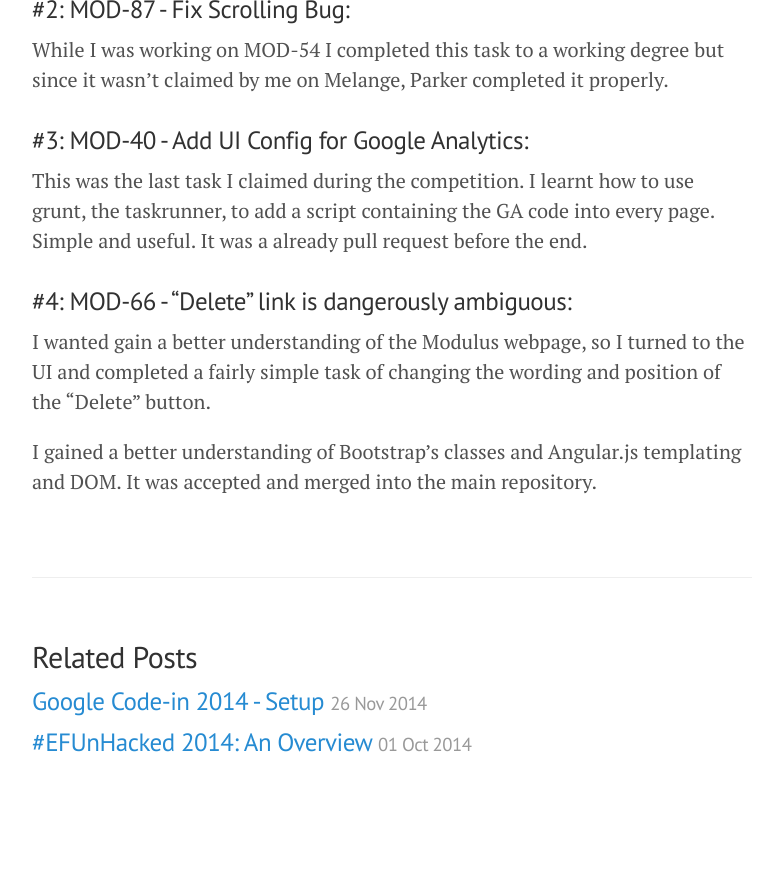
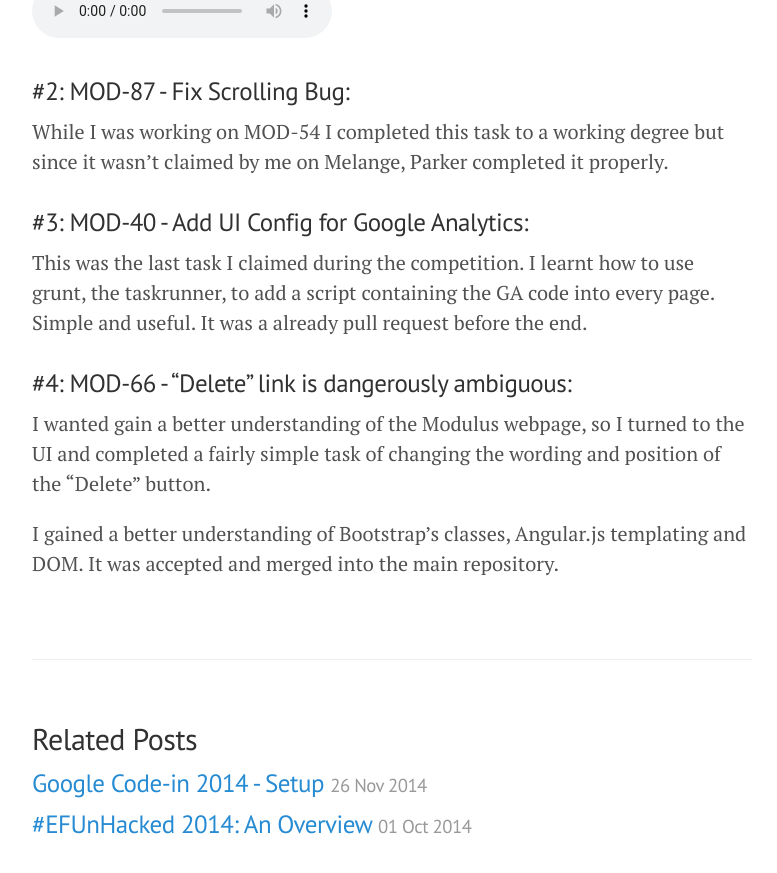
Before and after one commit to enymuss/blog, a Jekyll site: the page built from _posts/2015-01-15-GCI-Summary.md, in a window 1280 px wide and 900 px high, scrolled down 4260 px. Shown: the top 873 px of the window, without its empty margins (248-1025 px from the left). Built offline with Jekyll 4.4.1, drawn with Linux system fonts in a browser that asks for light colours; Markdown is read by kramdown in place of the engine named in the settings; before the commit the page ends 5078 px from its top, so only the background shows below that.

Commit message:
Add Song

```diff
--- a/_posts/2015-01-15-GCI-Summary.md
+++ b/_posts/2015-01-15-GCI-Summary.md
@@ -50,6 +50,11 @@
 ### #1: Song:
 I created a song to the beat of "Uptown Funk" by Mark Ronson. I didn't get to shot a music video for it but I completed the lyrics and recorded myself singing them.
 
+<audio controls>
+  <source src="/assets/GCISummary/OpenMRS_Song.mp3" type="audio/mpeg">
+Your browser does not support the audio element.
+</audio>
+
 ### #2: MOD-87 - Fix Scrolling Bug:
 While I was working on MOD-54 I completed this task to a working degree but since it wasn't claimed by me on Melange, Parker completed it properly.
 
@@ -59,7 +64,7 @@
 ### #4: MOD-66 - "Delete" link is dangerously ambiguous:
 I wanted gain a better understanding of the Modulus webpage, so I turned to the UI and completed a fairly simple task of changing the wording and position of the "Delete" button.
 
-I gained a better understanding of Bootstrap's classes and Angular.js templating and DOM. It was accepted and merged into the main repository.
+I gained a better understanding of Bootstrap's classes, Angular.js templating and DOM. It was accepted and merged into the main repository.
 
 
 
```
Also changed, not shown: 1 other file.
